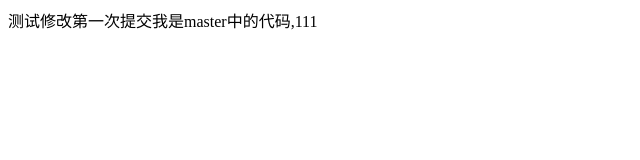
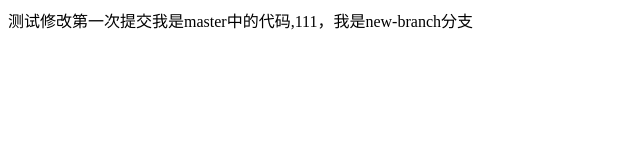
Before and after one commit to cauliflowerLi/gitstudy2, a plain HTML site: page index.html in a window 1280 px wide. Shown: the whole page, without its empty margins (0-640 px from the left). Drawn offline with Linux system fonts and the light colour scheme.

Commit message:
'new-branch的第一次提交'

```diff
--- a/index.html
+++ b/index.html
@@ -6,6 +6,6 @@
     <title>高速物流</title>
     </head>
   <body>
-    <div id="app">测试修改第一次提交我是master中的代码,111</div>
+    <div id="app">测试修改第一次提交我是master中的代码,111，我是new-branch分支</div>
   </body>
 </html>
```
